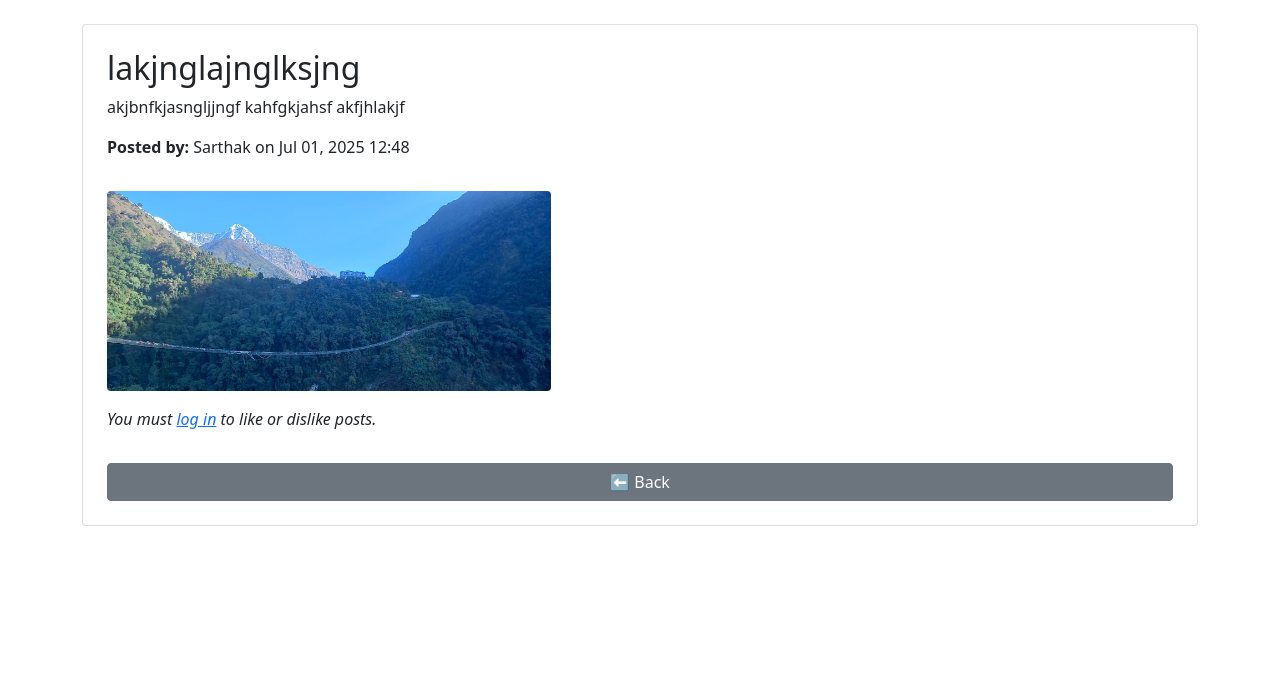
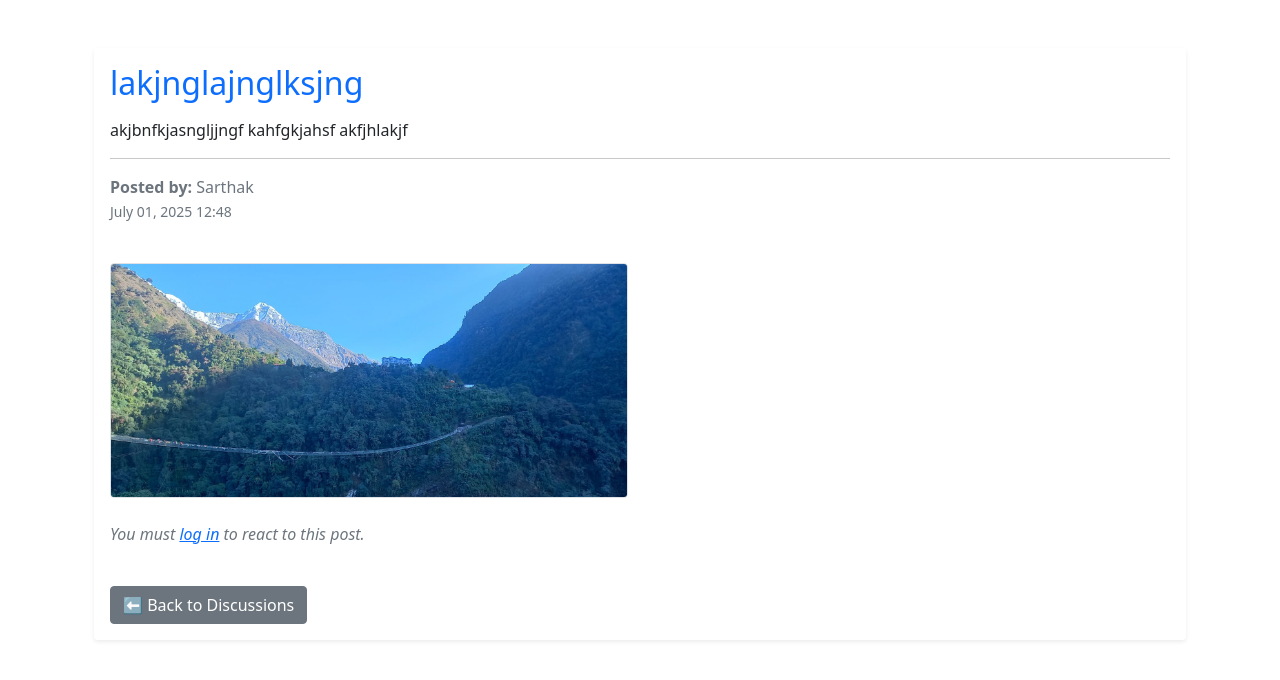
Before and after one commit to Sujal-Khatri/Municipal_Solutions, a Django app: page /discussions/5/ in a window 1280 px wide. Shown: the part 56-736 px from the top of the page. Run offline with Django 5.2, Linux system fonts and the light colour scheme; data comes from the database, SQL or seed files in the repository.

Commit message:
post page display changed

```diff
--- a/templates/services/post_detail.html
+++ b/templates/services/post_detail.html
@@ -1,69 +1,78 @@
 {% extends 'base.html' %}
 {% block content %}
-<div class="card p-4">
-    <h2>{{ post.title }}</h2>
-    <p>{{ post.content }}</p>
-    <p><strong>Posted by:</strong> {{ post.author.username }} on {{ post.created_at|date:"M d, Y H:i" }}</p>
 
-    <div class="row my-3">
+<div class="container py-4">
+    <div class="card shadow-sm border-0">
+        <div class="card-body">
+            <h2 class="card-title mb-3 text-primary">{{ post.title }}</h2>
+            <p class="card-text">{{ post.content }}</p>
+
+            <hr>
+
+            <p class="text-muted">
+                <strong>Posted by:</strong> {{ post.author.username }} <br>
+                <small>{{ post.created_at|date:"F d, Y H:i" }}</small>
+            </p>
+
+            <div class="row g-4 mt-3">
                 {% if post.image %}
                 <div class="col-md-6">
-            <img src="{{ post.image.url }}" class="img-fluid rounded" style="max-height: 200px;" alt="Post Image">
+                    <img src="{{ post.image.url }}" class="img-fluid rounded border" style="max-height: 250px;" alt="Post Image">
                 </div>
                 {% endif %}
 
                 {% if post.location %}
                 <div class="col-md-6">
-            <div id="post-map" style="height: 200px;" class="rounded shadow-sm"></div>
-            <script>
-                document.addEventListener('DOMContentLoaded', function () {
-                    var coords = "{{ post.location }}".split(',');
-                    var map = L.map('post-map').setView([coords[0], coords[1]], 14);
-                    L.tileLayer('https://{s}.tile.openstreetmap.org/{z}/{x}/{y}.png', {
-                        attribution: '© OpenStreetMap contributors'
-                    }).addTo(map);
-                    L.marker([coords[0], coords[1]]).addTo(map);
-                });
-            </script>
+                    <div id="post-map" class="rounded border" style="height: 250px;"></div>
                 </div>
                 {% endif %}
             </div>
 
+            <div class="mt-4">
                 {% if user.is_authenticated %}
                     {% if user_reaction %}
-            <p>You {{ user_reaction.reaction }}d this post.</p>
+                        <p class="text-info">You <strong>{{ user_reaction.reaction }}</strong>d this post.</p>
                     {% else %}
                         <form method="post" action="{% url 'like_post' post.id %}">
                             {% csrf_token %}
-                <button name="vote" value="like" class="btn btn-success me-2">👍 Like ({{ post.likes }})</button>
-                <button name="vote" value="dislike" class="btn btn-danger">👎 Dislike ({{ post.dislikes }})</button>
+                            <button name="vote" value="like" class="btn btn-outline-success me-2">
+                                👍 Like ({{ post.likes }})
+                            </button>
+                            <button name="vote" value="dislike" class="btn btn-outline-danger">
+                                👎 Dislike ({{ post.dislikes }})
+                            </button>
                         </form>
                     {% endif %}
                 {% else %}
-        <p><i>You must <a href="{% url 'login' %}">log in</a> to like or dislike posts.</i></p>
+                    <p class="text-muted mt-3">
+                        <i>You must <a href="{% url 'login' %}">log in</a> to react to this post.</i>
+                    </p>
                 {% endif %}
-
-    <a href="{% url 'discussions' %}" class="btn btn-secondary mt-3">⬅ Back</a>
             </div>
 
-<!-- Leaflet CSS and JS -->
+            <a href="{% url 'discussions' %}" class="btn btn-secondary mt-4">⬅ Back to Discussions</a>
+        </div>
+    </div>
+</div>
+
+<!-- Leaflet CSS & JS -->
 <link rel="stylesheet" href="https://unpkg.com/leaflet/dist/leaflet.css" />
 <script src="https://unpkg.com/leaflet/dist/leaflet.js"></script>
 
 {% if post.location %}
 <script>
+    document.addEventListener('DOMContentLoaded', function () {
         const loc = "{{ post.location|default:'' }}";
-    if (loc.includes(",")) {
-        const coords = loc.split(",");
-        const lat = parseFloat(coords[0]);
-        const lng = parseFloat(coords[1]);
-
-        const map = L.map('map').setView([lat, lng], 15);
+        if (loc.includes(',')) {
+            const coords = loc.split(',');
+            const map = L.map('post-map').setView([coords[0], coords[1]], 14);
             L.tileLayer('https://{s}.tile.openstreetmap.org/{z}/{x}/{y}.png', {
                 attribution: '© OpenStreetMap contributors'
             }).addTo(map);
-        L.marker([lat, lng]).addTo(map);
+            L.marker([coords[0], coords[1]]).addTo(map);
         }
+    });
 </script>
 {% endif %}
+
 {% endblock %}
```
Lines whose indentation alone changed are shown as unchanged.
